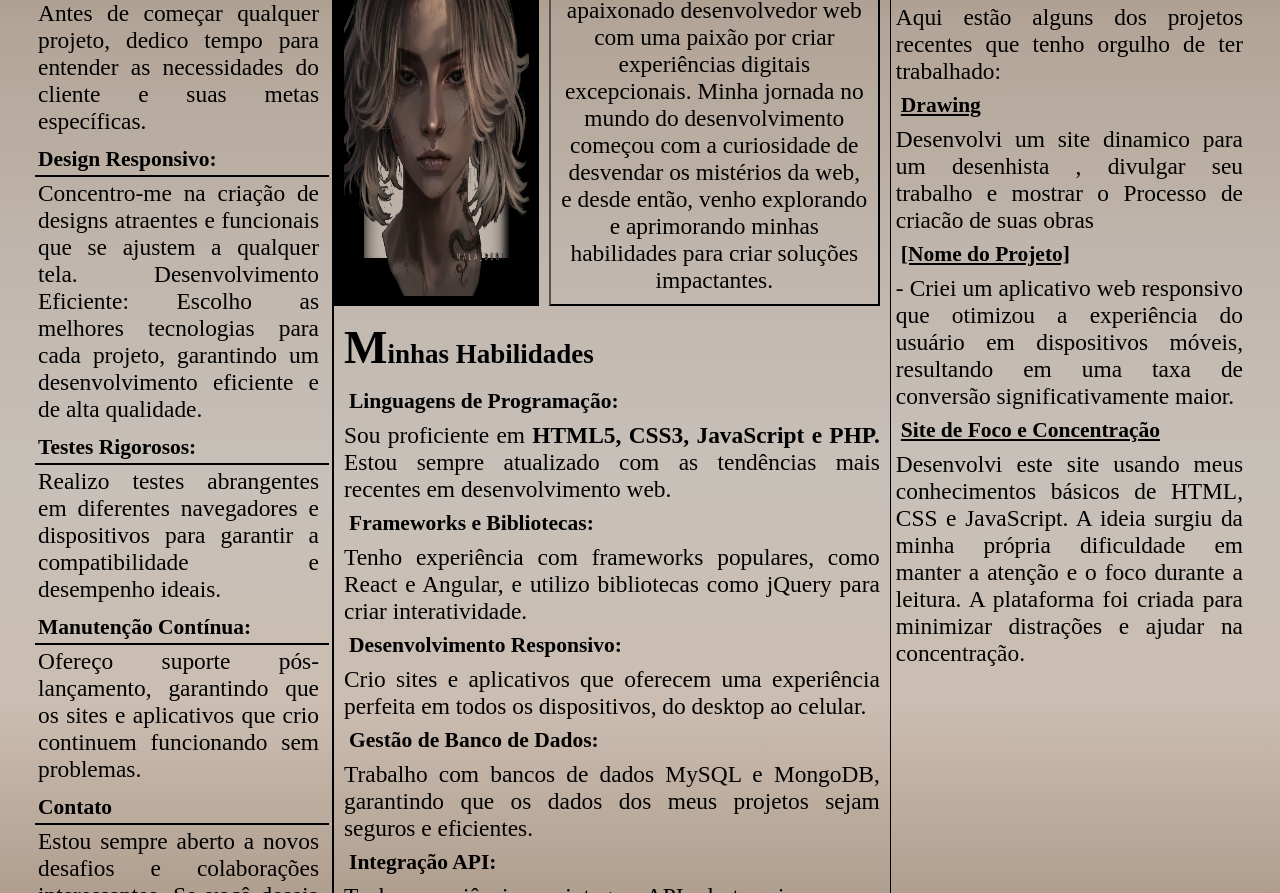
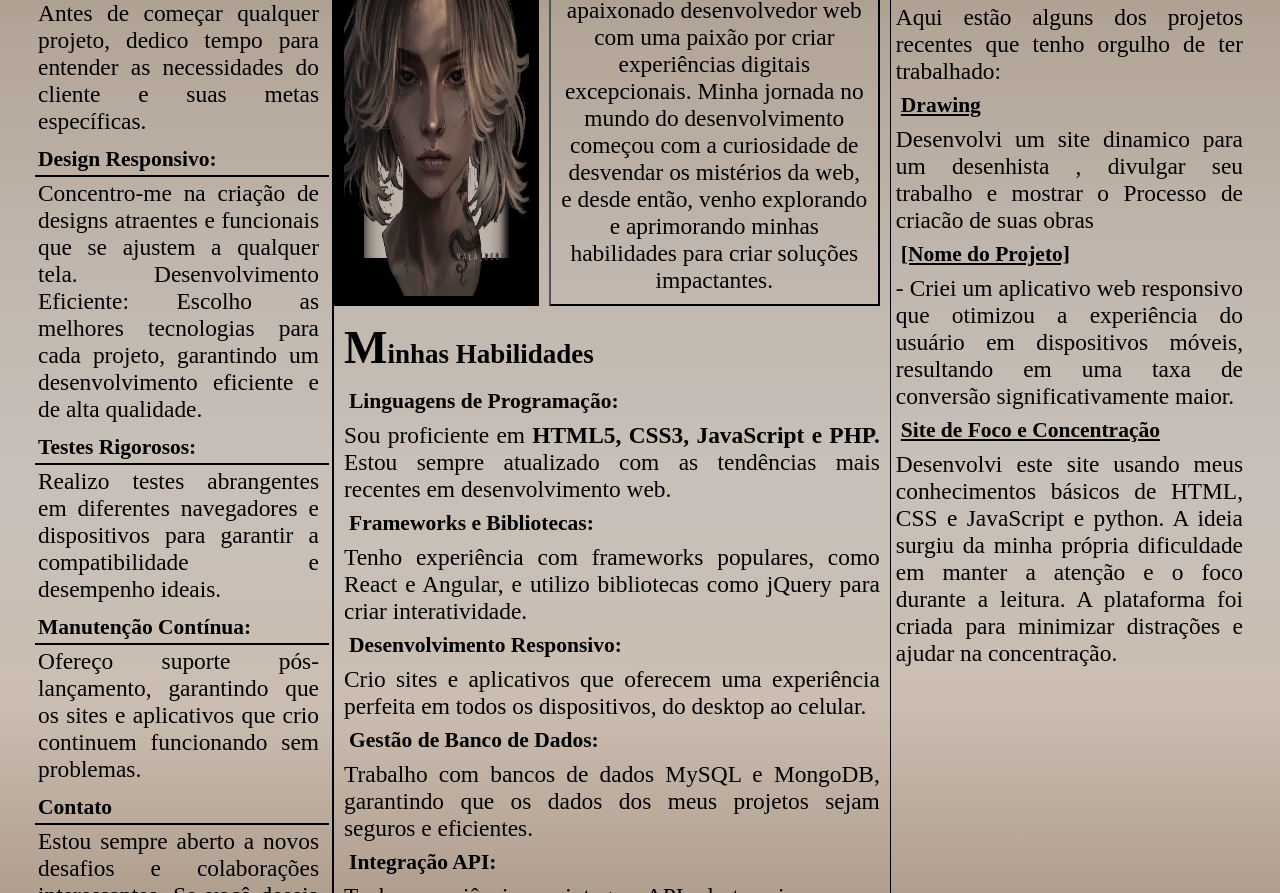
Before and after one commit to Gabrieel-Marques-Do-Nascimento/Portif-lio-, a plain HTML site: page Index.html in a window 1280 px wide. Shown: the part 207-1100 px from the top of the page. Drawn offline with Linux system fonts and the light colour scheme; files whose address does not match are found by name.

Commit message:
Update Index.html

```diff
--- a/Index.html
+++ b/Index.html
@@ -115,7 +115,7 @@
         </h3>
         <p>
           Desenvolvi este site usando meus conhecimentos básicos de HTML, CSS e
-          JavaScript. A ideia surgiu da minha própria dificuldade em manter a
+          JavaScript e python. A ideia surgiu da minha própria dificuldade em manter a
           atenção e o foco durante a leitura. A plataforma foi criada para
           minimizar distrações e ajudar na concentração.
         </p>
```
